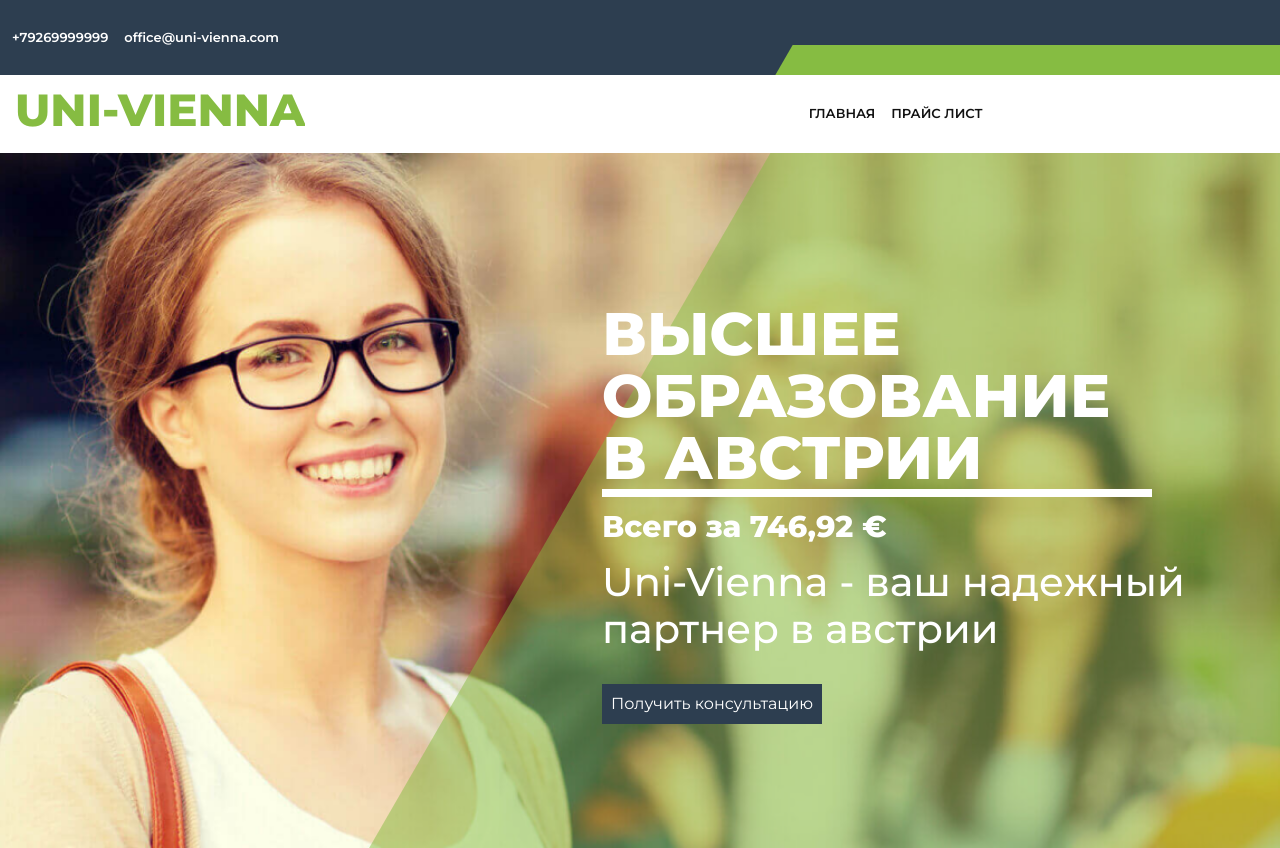
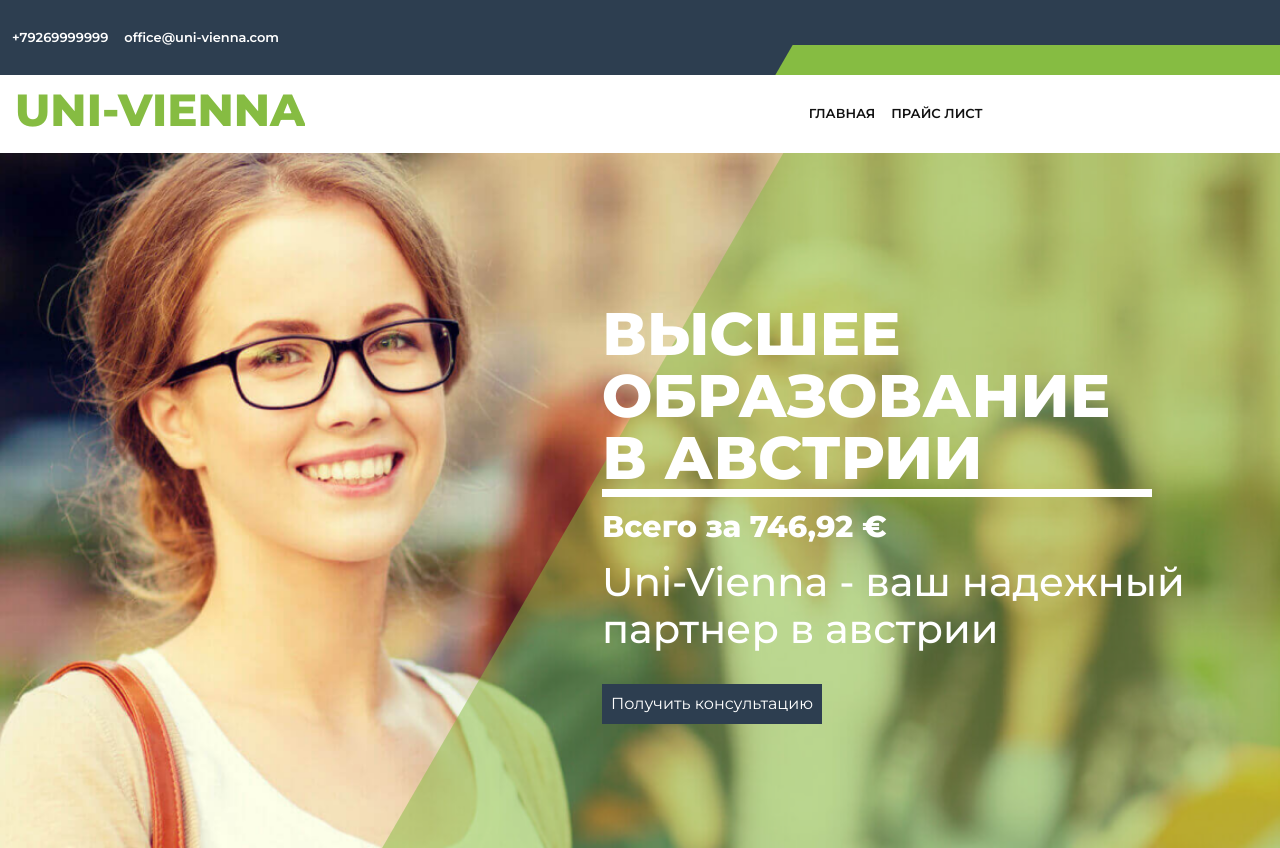
Before and after one commit to Rolan335/uni-vienna, a plain HTML site: page index.html in a window 1280 px wide. Drawn offline with nearby package versions, Linux system fonts and the light colour scheme.

Commit message:
section hero

```diff
--- a/scss/style.scss
+++ b/scss/style.scss
@@ -127,7 +127,6 @@ $blue: #2D3E50;
 //hero
 .hero{
     height: 695px;
-    object-fit: contain;
     background: url("../img/hero/1.png") 50% 50% / cover;
     position: relative;
     overflow: hidden;
@@ -141,7 +140,7 @@ $blue: #2D3E50;
         width: 1500px;
         height: 1000px;
         bottom: 0;
-        left: 41%;
+        left: 42%;
         transform: skewX(-30deg);
         background-color: rgba(134,188,66,0.5);
     }
```
Also changed, not shown: css/style.css.
